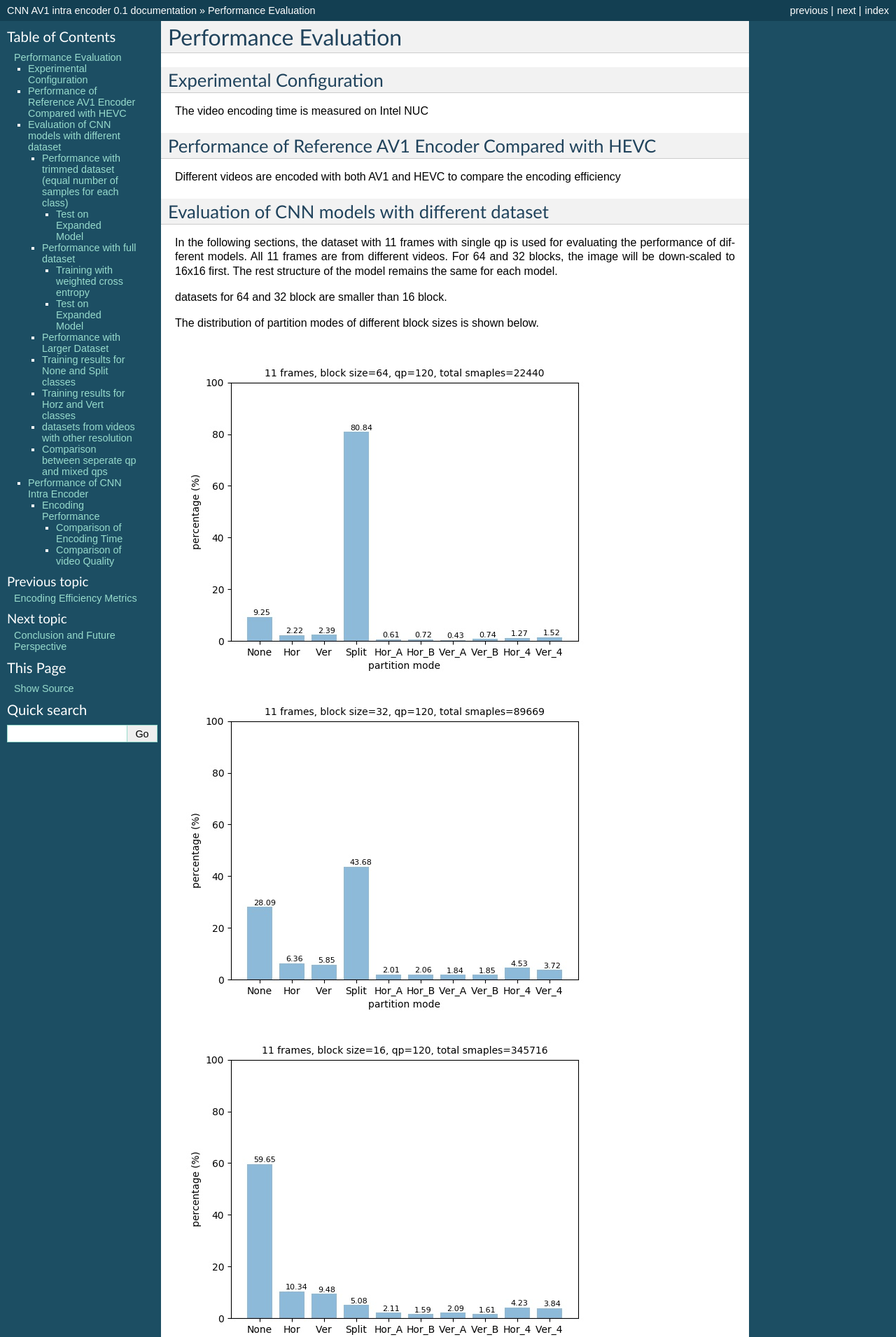
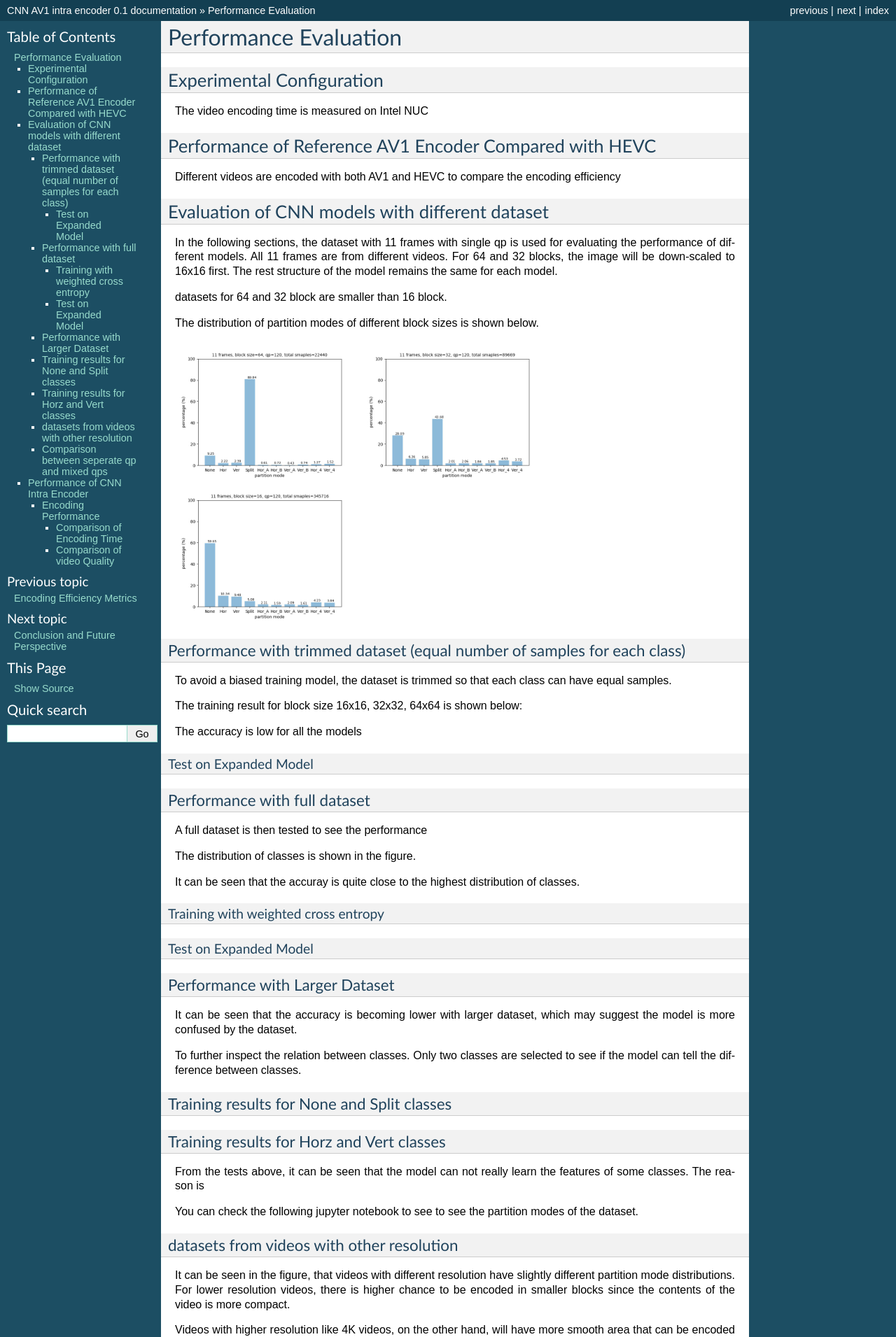
Before and after one commit to epadam/CNN-AV1-intra-encoder, a Sphinx documentation site: the page built from source/performance.rst, in a window 1280 px wide. Shown: the top 1911 px of the page at 70% size. Built offline with Sphinx 7.4.7, drawn with Linux system fonts in a browser that asks for light colours.

Commit message:
Update performance.rst

```diff
--- a/source/performance.rst
+++ b/source/performance.rst
@@ -26,10 +26,13 @@ datasets for 64 and 32 block are smaller than 16 block.
 The distribution of partition modes of different block sizes is shown below.
 
 .. image:: img/4K_11f_mix_distribution_64.jpg
+  :width: 33 %
 
 .. image:: img/4K_11f_mix_distribution_32.jpg
+  :width: 33 %
 
 .. image:: img/4K_11f_mix_distribution_16.jpg
+  :width: 33 %
 
 ----------------------------------------------------------------------------
 Performance with trimmed dataset (equal number of samples for each class)
```
